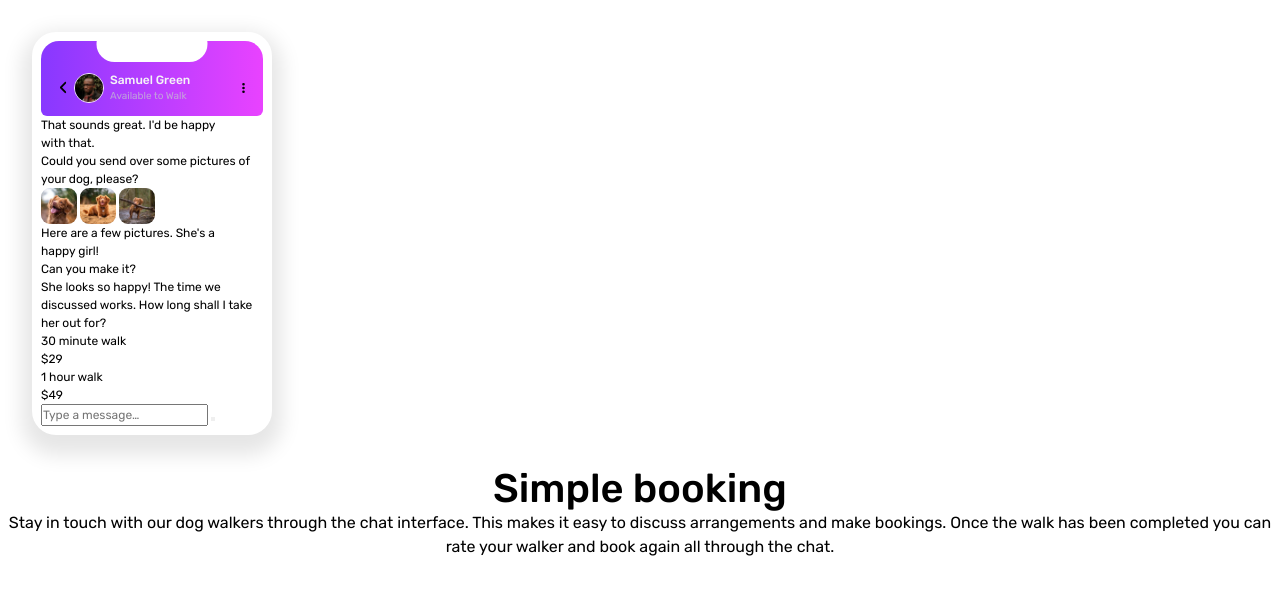
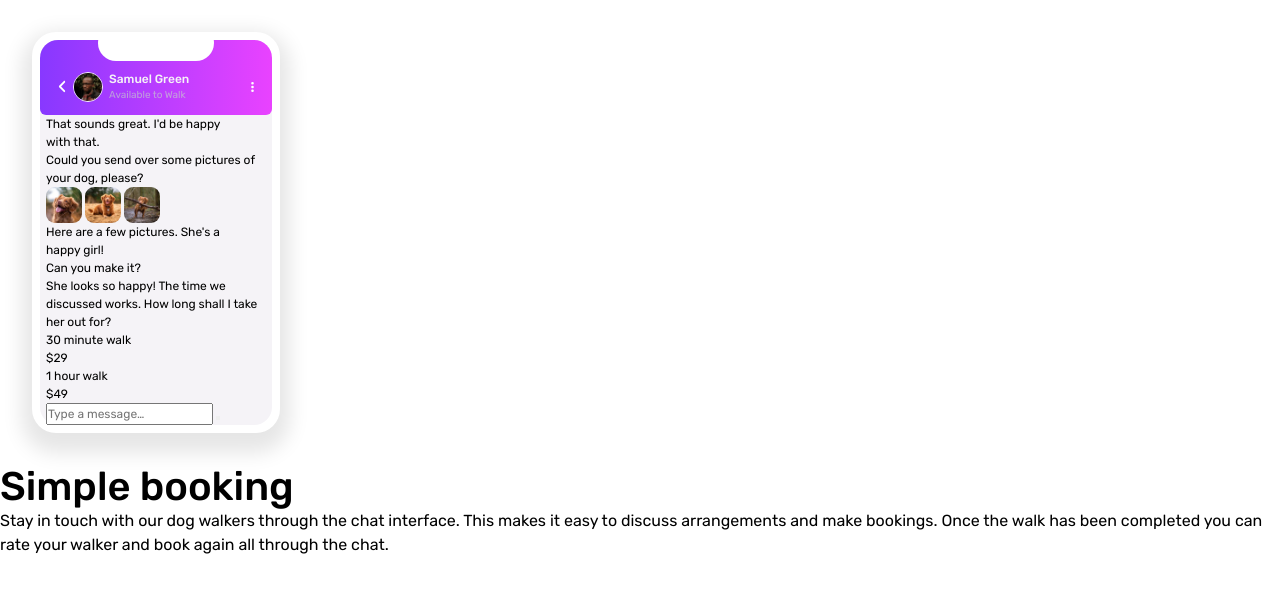
Before and after one commit to EbadShelby/chat-app-illustration-design-to-code_007, a plain HTML site: page index.html in a window 1280 px wide. Drawn offline with Linux system fonts and the light colour scheme.

Commit message:
adding chat header 1.3 done

```diff
--- a/style.css
+++ b/style.css
@@ -157,7 +157,7 @@ h1 {
   justify-content: space-between;
   position: relative;
   overflow: hidden;
-  border-radius: 1.5em 1.5em .5em .5em;
+  border-radius: 1.5em 1.5em 0.5em 0.5em;
   background: linear-gradient(
     to right,
     var(--clr-primary-600),
@@ -182,12 +182,12 @@ h1 {
   display: flex;
   align-items: center;
   gap: var(--spacing-100);
+}
+.chat__header-back {
+  max-width: 0.75em;
+  filter: brightness(0) invert(1);
+}
 
-
-}
-.chat__header-back{
-  max-width: .75em;
-}
 .chat__header-avatar {
   max-width: 2.5em;
   border: 1px solid var(--clr-neutral-200);
@@ -203,8 +203,10 @@ h1 {
   opacity: 0.7;
   font-size: clamp(0.5rem, 0.4565rem + 0.2174vw, 0.625rem);
 }
+
 .chat__header__menu {
-  width: .25em;
+  width: 0.25em;
+  filter: brightness(0) invert(1);
 }
 /* ======================================= */
 /* ===========|| Main Style ||============ */
@@ -212,16 +214,17 @@ h1 {
 .mobile-ui__container {
   box-shadow: 0 10px 20px 10px rgba(0, 0, 0, 0.1);
   border-radius: 1.5em;
-  max-width: 15em;
+  max-width: 15.5em;
   margin: 2em;
+  padding: var(--spacing-100);
 }
 .section__grid__mobile-ui {
   font-size: var(--fs-chat);
-  padding: var(--spacing-150);
+  background-color: var(--clr-neutral-200);
+  border-radius: 1.5em;
 }
-
-.section__grid__description {
-  text-align: center;
+.section__grid__mobile-ui > :not(:first-child) {
+  padding-inline: var(--spacing-100);
 }
 .chat__photo {
   max-width: 3em;
```
